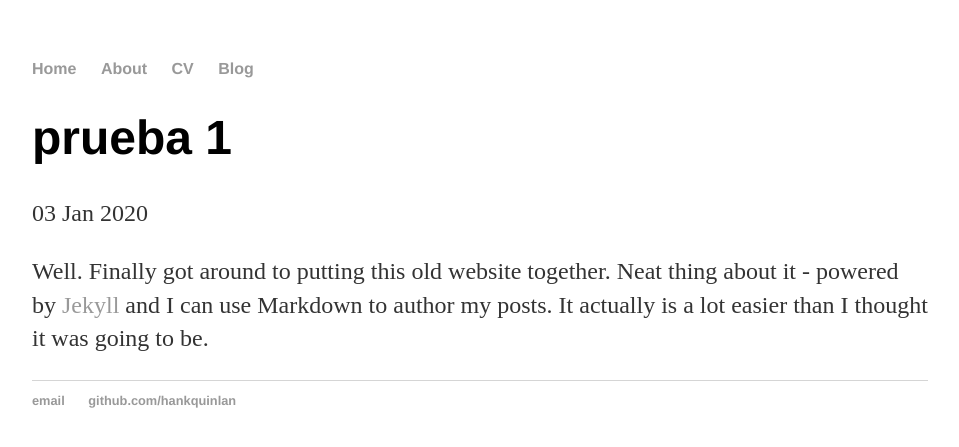
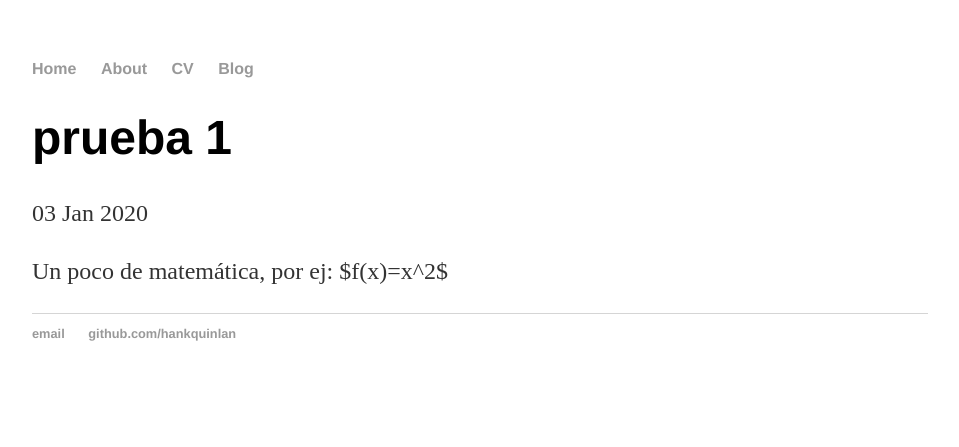
Before and after one commit to leolerena/leolerena.github.io, a Jekyll site: the page built from _posts/2020-01-03-primer-post.md, in a window 1280 px wide. Shown: the top 447 px of the page, without its empty margins (160-1119 px from the left). Built offline with Jekyll 4.4.1, drawn with Linux system fonts in a browser that asks for light colours.

Commit message:
Update 2020-01-03-primer-post.md

```diff
--- a/_posts/2020-01-03-primer-post.md
+++ b/_posts/2020-01-03-primer-post.md
@@ -3,5 +3,4 @@
 title: "prueba 1"
 date: 2020-01-03
 ---
-
-Well. Finally got around to putting this old website together. Neat thing about it - powered by [Jekyll](http://jekyllrb.com) and I can use Markdown to author my posts. It actually is a lot easier than I thought it was going to be.
+Un poco de matemática, por ej: $f(x)=x^2$
```
